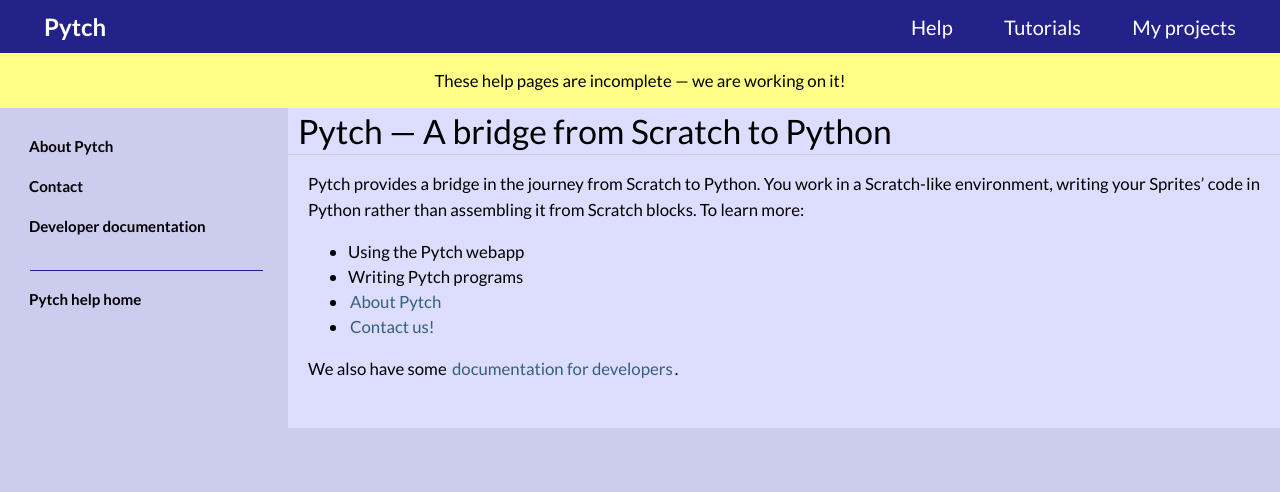
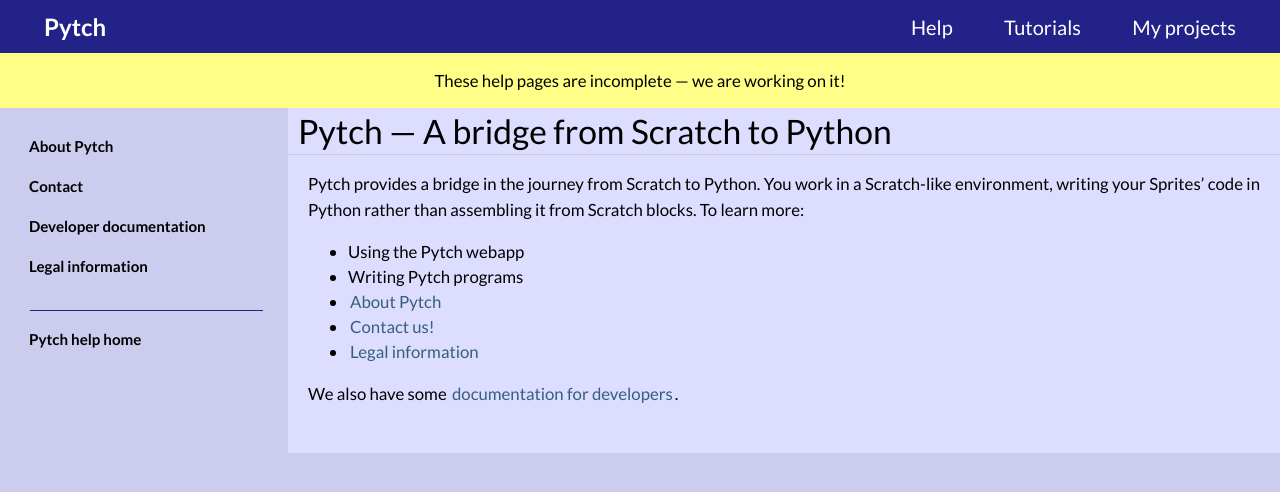
Before and after one commit to pytchlang/pytch-website, a Sphinx documentation site: the page built from source/index.rst, in a window 1280 px wide. Shown: the top 492 px of the page. Built offline with Sphinx 7.4.7, drawn with Linux system fonts in a browser that asks for light colours; pages that are not in the unit, such as notebooks, are missing from menus.

Commit message:
Include legal information

```diff
--- a/source/index.rst
+++ b/source/index.rst
@@ -9,6 +9,7 @@
 * :doc:`Writing Pytch programs <vm/user/index>`
 * :doc:`About Pytch <about>`
 * :doc:`Contact us! <contact>`
+* :doc:`Legal information <legal/index>`
 
 We also have some :doc:`documentation for developers <developer>`.
 
@@ -21,3 +22,4 @@
    about
    contact
    developer
+   legal/index
```
